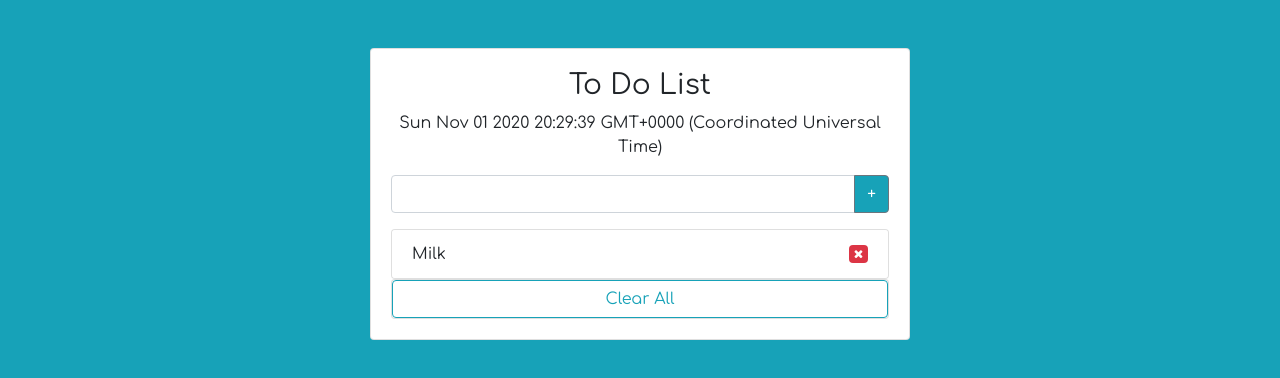
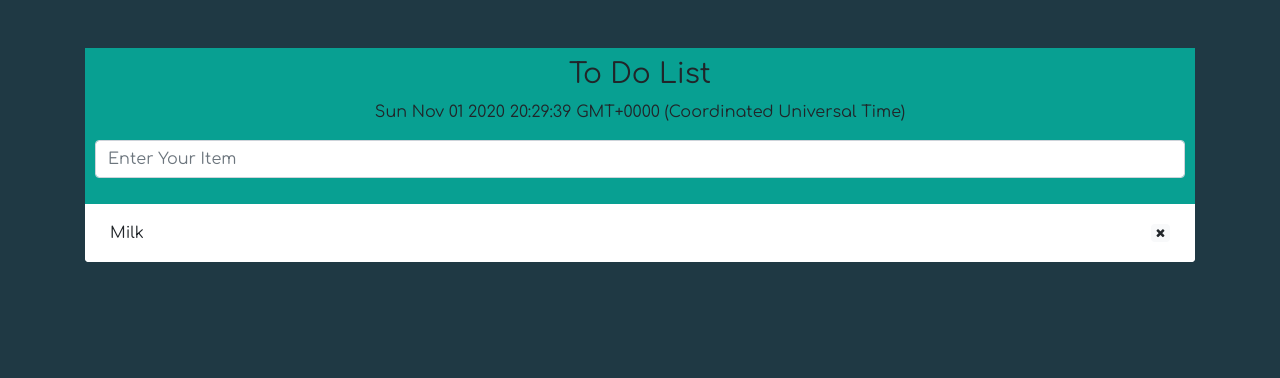
Before and after one commit to bingnayang/ToDo_List, a plain HTML site: page index.html in a window 1280 px wide. Drawn offline with nearby package versions, Linux system fonts and the light colour scheme.

Commit message:
update UI design

```diff
--- a/index.html
+++ b/index.html
@@ -13,37 +13,31 @@
         <link rel="stylesheet" href="style.css">
     <title>To Do List</title>
 </head>
-<body class="bg-info">
+<body style="background-color: #1F3944;">
     <div class="container">
-        <div class="row">
-            <div class="col-md-6 mx-auto">
-                <div class="card card-body text-center mt-5">
-                    <div class="topContainer">
+        <div class="row justify-content-md-center">
+            <div class="col">
+                <div class="card text-center mt-5" style="border: none;">
+                    <div class="topContainer" style="background-color: #08a092; padding:10px;">
                         <h3 class="title text-center">To Do List</h3>
                         <p id="todayDate" class="text-center"></p>
                         <!-- Form with input field and submit button -->
                         <form id="taskForm">
                             <div class="form-group">
                                 <div class="input-group mb-3">
-                                    <input class="form-control" id="taskName" type="text" class="form-control">
-                                    <div class="input-group-append">
-                                        <button class="btn btn-secondary bg-info" type="submit" id="submitBtn">+</button>
-                                    </div>
+                                    <input class="form-control" id="taskName" type="text" class="form-control" placeholder="Enter Your Item">
                                 </div>
                             </div>
                         </form>
                     </div>
                     <!-- Display the to do list -->
-                    <div class="centerContainer card">
+                    <div class="centerContainer card" style="border: none; padding: 5px;">
                         <ul class="list-group list-group-flush">
                             <li class="list-group-item d-flex justify-content-between align-items-center">
                                 Milk
-                                <span class="badge badge-danger badge-secondary"><i class="fa fa-remove"></i></span>
+                                <span class="badge badge-light badge-secondary"><i class="fa fa-close"></i></span>
                             </li>
                         </ul>
-                    </div>
-                    <div class="bottomContainer card">
-                        <button type="button" class="btn btn-outline-info col align-self-center">Clear All</button>
                     </div>
                 </div>
             </div>
--- a/script.js
+++ b/script.js
@@ -36,9 +36,9 @@ function addListTask(e){
     // Create a element
     const spanElement = document.createElement('span');
     // Add class name to span element
-    spanElement.className = 'badge badge-danger badge-secondary';
+    spanElement.className = 'badge badge-light badge-secondary';
     // Add html
-    spanElement.innerHTML = `<i class="fa fa-remove"></i>`;
+    spanElement.innerHTML = `<i class="fa fa-close"></i>`;
     // Append the a element to li
     li.appendChild(spanElement);
 
@@ -51,14 +51,7 @@ function addListTask(e){
 
 // Remove List Task Function
 function removeListTask(e){
-    if(e.target.parentElement.classList.contains('badge-danger')){
+    if(e.target.parentElement.classList.contains('badge-light')){
         e.target.parentElement.parentElement.remove();
     }
 }
-
-// Clear all Task List Function
-function clearAllTask(){
-    while(taskList.firstChild){
-        taskList.removeChild(taskList.firstChild);
-    }
-}
--- a/style.css
+++ b/style.css
@@ -1,3 +1,3 @@
-body{
+html,body{
     font-family: 'Comfortaa', cursive;
 }
```
